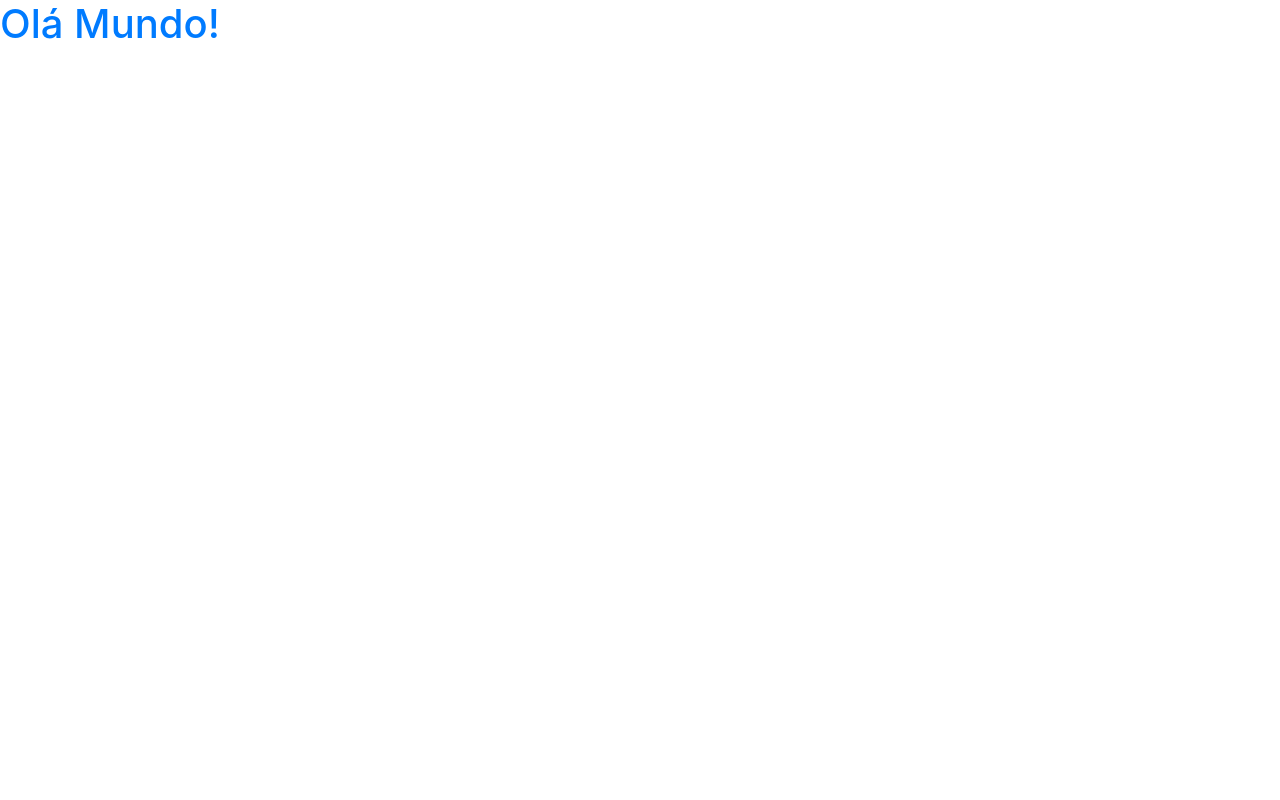
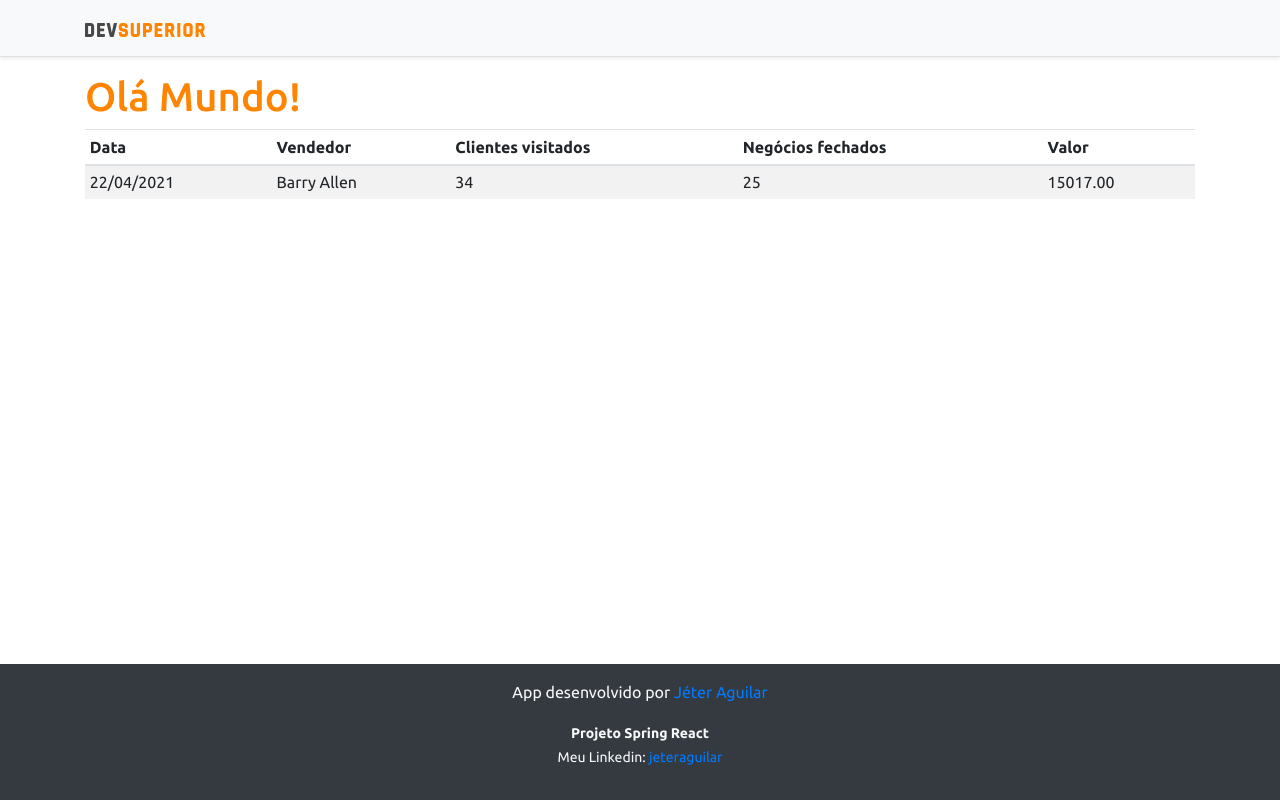
Before and after one commit to jeteraguilar/projeto-spring-react, a React (Create React App) app in the folder frontend/: page / in a window 1280 px wide. Built offline with nearby package versions, Linux system fonts and the light colour scheme.

Commit message:
Basic static components

```diff
--- a/frontend/src/App.tsx
+++ b/frontend/src/App.tsx
@@ -1,10 +1,18 @@
-
+import DataTable from "components/DataTable";
+import Footer from "components/Footer";
+import NavBar from "components/NavBar";
 
 function App() {
   return (
-    <div>
-      <h1 className="text-primary"> Olá Mundo! </h1>
-    </div>
+    <>
+      <NavBar />
+      <div className = "container">
+        <h1 className="text-primary"> Olá Mundo! </h1>
+
+        <DataTable/>
+      </div>
+      <Footer/>
+    </>
   );
 }
 
--- /dev/null
+++ b/frontend/src/components/DataTable/index.tsx
@@ -0,0 +1,28 @@
+const DataTable = () => {
+    return (
+        <div className="table-responsive">
+            <table className="table table-striped table-sm">
+                <thead>
+                    <tr>
+                        <th>Data</th>
+                        <th>Vendedor</th>
+                        <th>Clientes visitados</th>
+                        <th>Negócios fechados</th>
+                        <th>Valor</th>
+                    </tr>
+                </thead>
+                <tbody>
+                    <tr>
+                        <td>22/04/2021</td>
+                        <td>Barry Allen</td>
+                        <td>34</td>
+                        <td>25</td>
+                        <td>15017.00</td>
+                    </tr>
+                </tbody>
+            </table>
+        </div>
+    );
+}
+
+export default DataTable;
--- /dev/null
+++ b/frontend/src/components/Footer/index.tsx
@@ -0,0 +1,13 @@
+const Footer = () => {
+    return (
+        <footer className="footer mt-auto py-3 bg-dark">
+        <div className="container">
+          <p className="text-light">App desenvolvido por <a href="https://github.com/jeteraguilar" target="_blank" rel="noreferrer">Jéter Aguilar</a></p>
+          <p className="text-light"><small><strong>Projeto Spring React</strong><br/>
+            Meu Linkedin: <a href="https://www.linkedin.com/in/jeteraguilar/" target="_blank" rel="noreferrer">jeteraguilar</a></small></p>
+        </div>
+      </footer>
+    );
+}
+
+export default Footer;
--- /dev/null
+++ b/frontend/src/components/NavBar/index.tsx
@@ -0,0 +1,14 @@
+import ImgDsDark from 'assets/img/ds-dark.svg'
+const NavBar = () => {
+    return (
+        <div className="d-flex flex-column flex-md-row align-items-center p-3 px-md-4 mb-3 bg-light border-bottom shadow-sm">
+            <div className="container">
+                <nav className="my-2 my-md-0 mr-md-3">
+                    <img src={ImgDsDark} alt="DevSuperior" width="120" />
+                </nav>
+            </div>
+        </div>
+    );
+}
+
+export default NavBar;
--- a/frontend/src/index.tsx
+++ b/frontend/src/index.tsx
@@ -1,7 +1,7 @@
 import React from 'react';
 import ReactDOM from 'react-dom';
 import 'bootstrap/dist/css/bootstrap.css';
-//import 'assets/css/styles.css';
+import 'assets/css/style.css';
 import App from './App';
 
 
```
Also changed, not shown: frontend/src/assets/img/ds-dark.svg (added).
